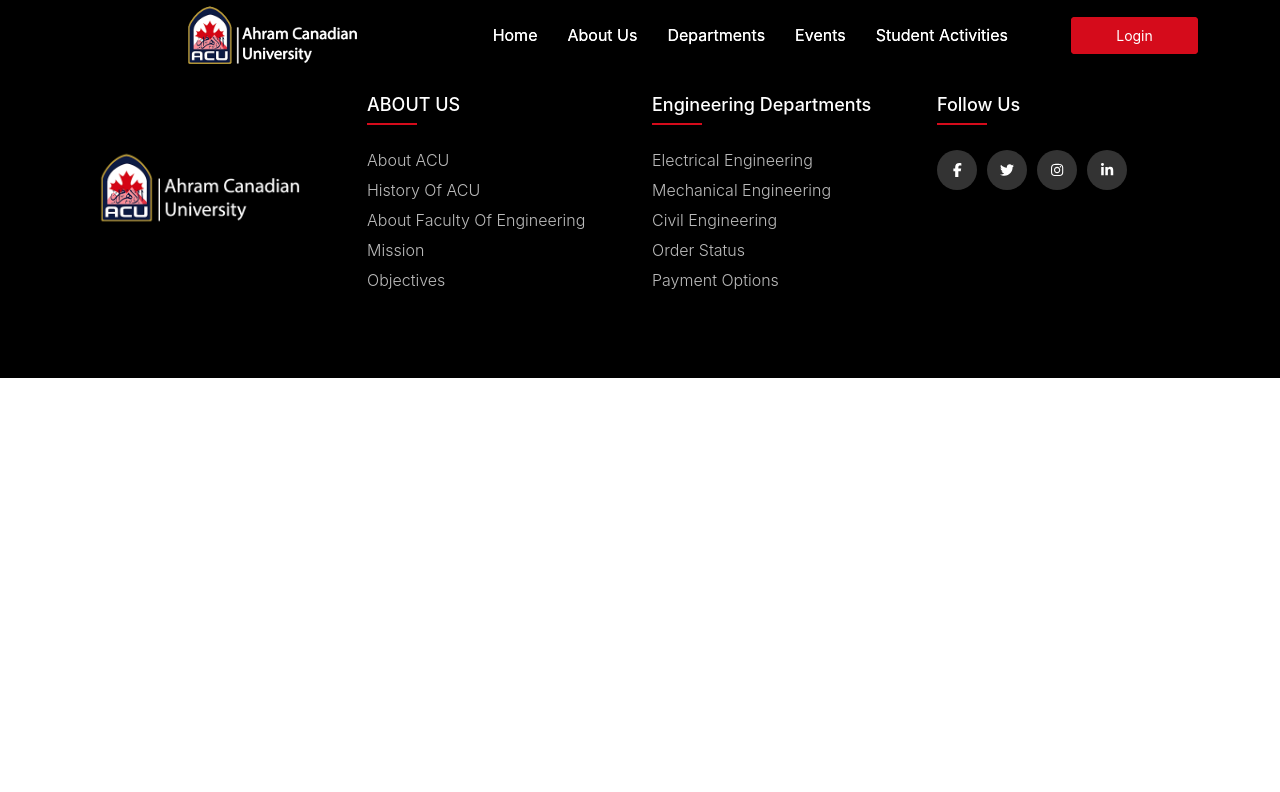
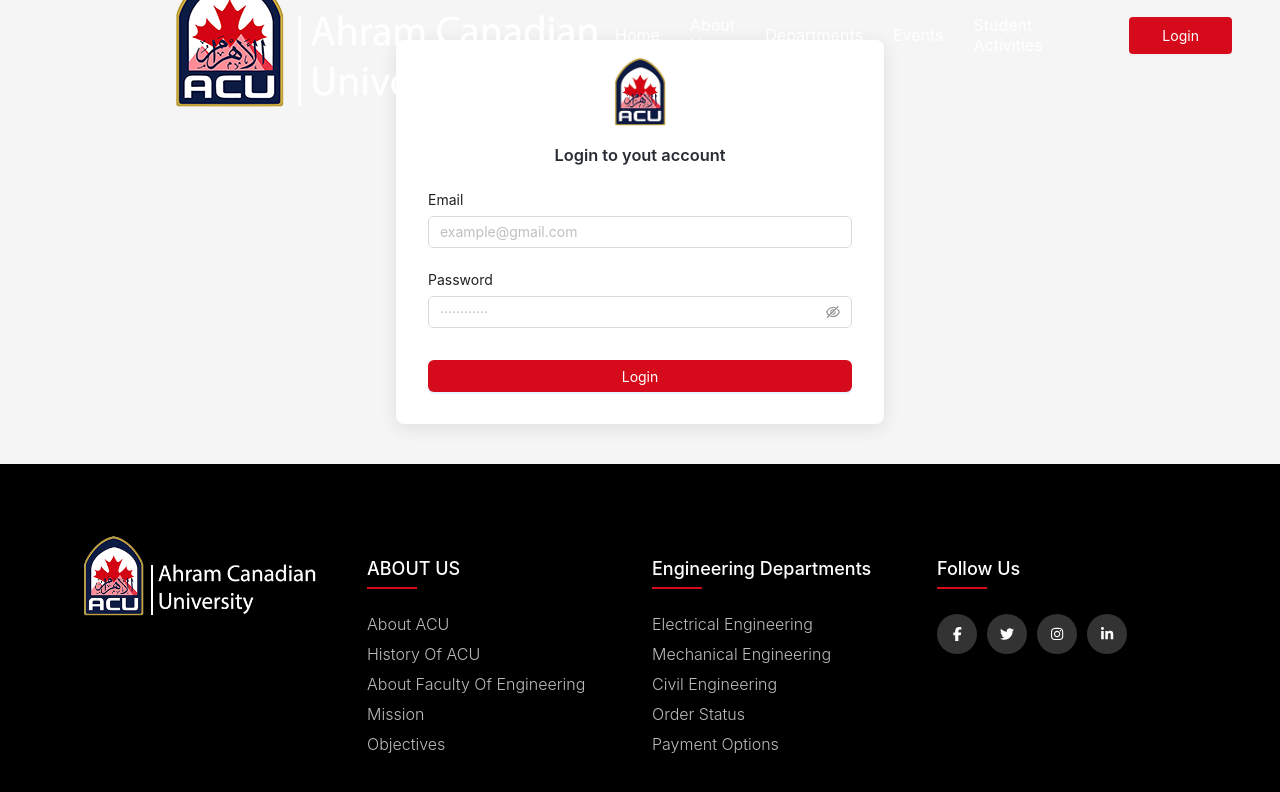
Before and after one commit to Heisenberg-Acu/university-management-system-frontend, a React (Create React App) app: page /login in a window 1280 px wide. Shown: the top 792 px of the page. Built offline with nearby package versions, Linux system fonts and the light colour scheme.

Commit message:
feat(LoginPage): create login page

```diff
--- a/src/App.js
+++ b/src/App.js
@@ -9,6 +9,7 @@
 const Footer =  React.lazy(() => import("./components/common/Footer"));
 //views
 const LandingPage = React.lazy(() => import("./views/LandingContent/LandingPage"));
+const LoginPage = React.lazy(() => import('./views/LandingContent/LoginPage'));
 
 function App() {
   return (
@@ -27,6 +28,7 @@
       <Navbar />
       <Routes>
         <Route path='/' element={<LandingPage/>}/>
+        <Route path='/login' element={<LoginPage />}/>
         <Route path='*' element={<Navbar/>}/>
       </Routes>
       <Footer />
--- /dev/null
+++ b/src/styles/views/LandingContent/LoginPage.css
@@ -0,0 +1,7 @@
+.login-form {
+    background-color: white;
+    padding: 16px;
+    margin:40px 0px;
+    border-radius:8px;
+    box-shadow: 0 4px 18px rgba(47, 43, 61,.1),0 0 transparent,0 0 transparent;
+}
--- /dev/null
+++ b/src/views/LandingContent/LoginPage.jsx
@@ -0,0 +1,118 @@
+import React from 'react';
+import { Form, Input, Button, ConfigProvider, message } from 'antd';
+import axios from 'axios';
+import LogoIcon from '../../assets/common/logo-icon.png'
+import '../../styles/views/LandingContent/LoginPage.css'
+const LoginPage = () => {
+  const apiUrl = 'https://acu-eng.onrender.com/api/v1/signin';
+  const [messageApi, contextHolder] = message.useMessage();
+
+  const onFinish = (values) => {
+    const { email, password } = values;
+    console.log('Email:', email);
+    console.log('Password:', password);
+    axios
+      .post(apiUrl, {
+        email: email,
+        password: password,
+      })
+      .then((response) => {
+        // Handle the response data
+        console.log('Response:', response.data.message);
+          messageApi.open({
+            type: 'success',
+            content: 'Welcome back, '+email,
+          });
+
+      })
+      .catch((response) => {
+        // Handle errors
+        messageApi.open({
+          type: 'error',
+          content: 'Wrong Email or password',
+        });
+        console.error('Error:', response.response.data.message);
+      });
+  };
+
+  return (
+    <div className='container'>
+      {contextHolder}
+      <ConfigProvider
+        theme={{
+          components: {
+            Button: {
+              colorPrimary: '#D50B1B',
+              colorPrimaryActive: '#D50B1B',
+              colorPrimaryHover: '#c70f1f'
+            },
+            Form: {
+              verticalLabelPadding: 0
+            },
+            Input: {
+              colorPrimaryHover:'#D50B1B',
+              colorPrimaryActive:'#D50B1B',
+              colorPrimary:'#D50B1B',
+            },
+          }
+        }}
+      >
+        <Form
+          className='mx-auto login-form'
+          name="loginForm"
+          labelCol={{
+            span: 24,
+          }}
+          style={{
+            maxWidth: 488,
+          }}
+          onFinish={onFinish}
+          requiredMark ={false}
+        >
+          <div className='d-flex justify-content-center'>
+          <img style={{width:55}} src={LogoIcon} alt="" />
+          </div>
+          <h3 style={{textAlign:'center'}} className='m-3'>Login to yout account</h3>
+          <Form.Item
+            className='m-3'
+            label="Email"
+            name="email"
+            rules={[
+              {
+                required: true,
+                message: 'Please input your Email',
+              },
+            ]}
+          >
+            <Input placeholder='example@gmail.com' />
+          </Form.Item>
+          <Form.Item
+            className='m-3'
+            label="Password"
+            name="password"
+            rules={[
+              {
+                required: true,
+                message: 'Please input your password',
+              },
+            ]}
+          >
+            <Input.Password placeholder='············' />
+          </Form.Item>
+          <Form.Item
+            className='m-3'
+            wrapperCol={{
+              span: 24,
+            }}
+          >
+            <Button style={{width:'100%'}} className='mt-3' type="primary" htmlType="submit">
+              Login
+            </Button>
+          </Form.Item>
+        </Form>
+      </ConfigProvider>
+    </div>
+  );
+};
+
+export default LoginPage;
```
Also changed, not shown: src/assets/common/logo-icon.png (added), src/assets/common/logo.png.
